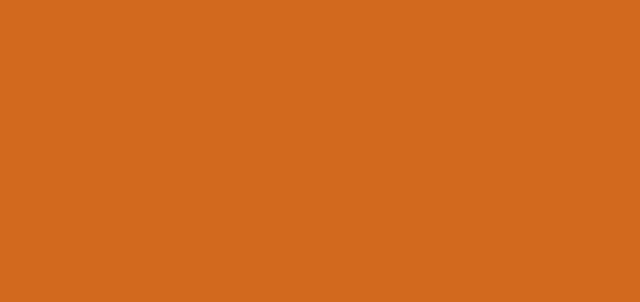
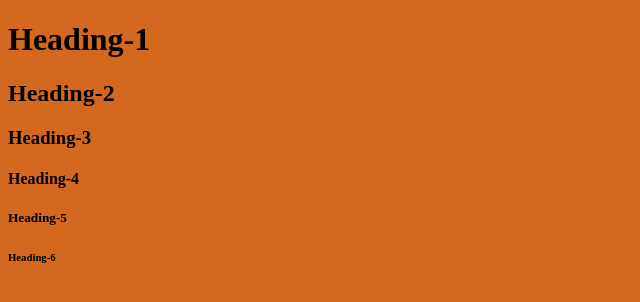
Before and after one commit to mohd-innomatics/practice, a plain HTML site: page index.html in a window 1280 px wide. Shown: the whole page, without its empty margins (0-640 px from the left). Drawn offline with Linux system fonts and the light colour scheme.

Commit message:
Headings code added

```diff
--- a/index.html
+++ b/index.html
@@ -7,6 +7,13 @@
     <link rel="stylesheet" href="./style.css">
 </head>
 <body>
-
+    <!-- heading -->
+    <!-- h$*6{Heading-$} -->
+     <h1>Heading-1</h1>
+     <h2>Heading-2</h2>
+     <h3>Heading-3</h3>
+     <h4>Heading-4</h4>
+     <h5>Heading-5</h5>
+     <h6>Heading-6</h6>
 </body>
 </html>
```
